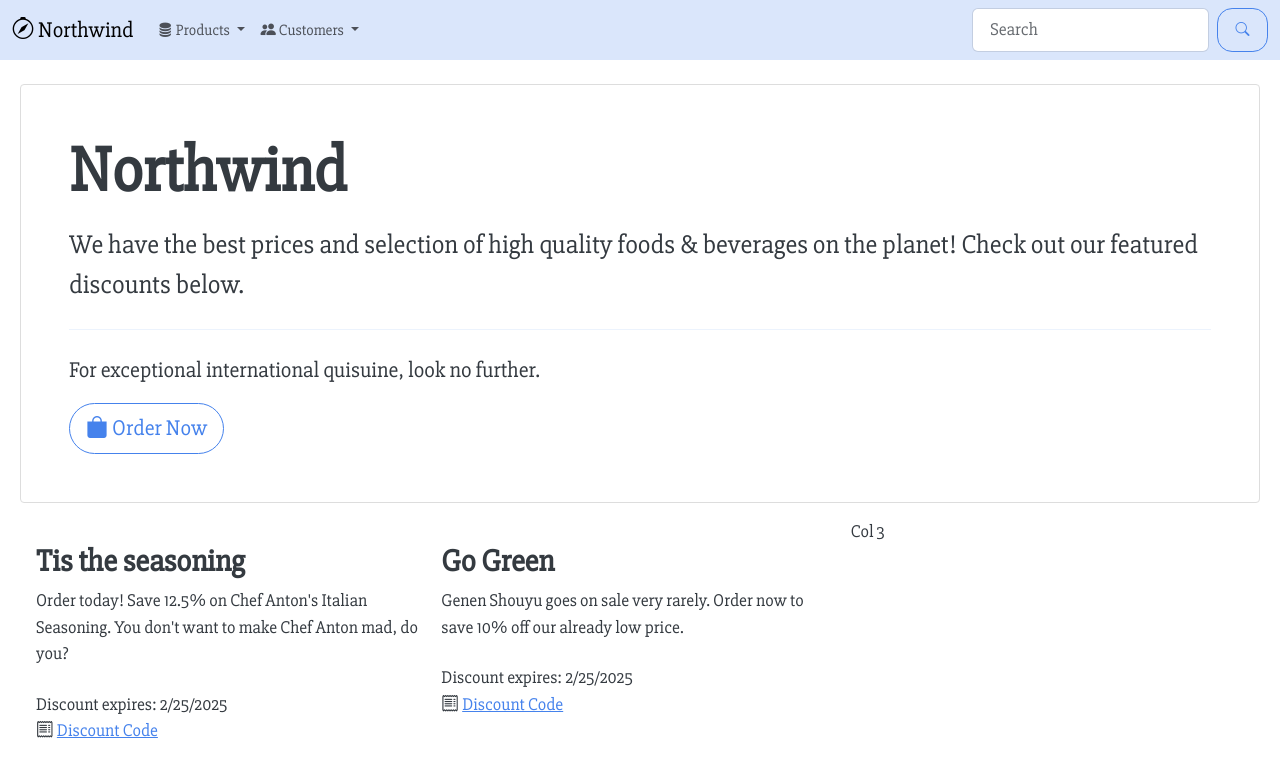
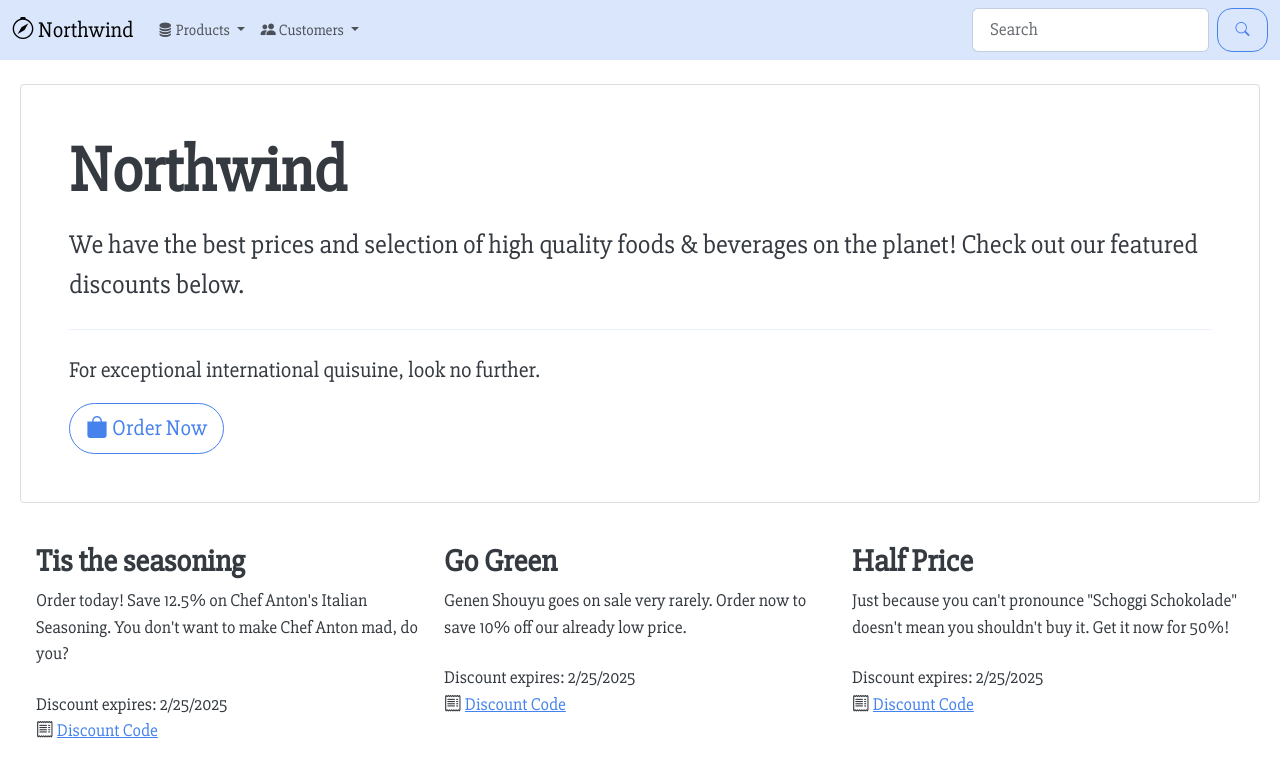
Before and after one commit to JosieC123/Northwind-Client-Pages, a plain HTML site: page index.html in a window 1280 px wide. Drawn offline with nearby package versions, Linux system fonts and the light colour scheme.

Commit message:
[1.03] Add content to column three

```diff
--- a/index.html
+++ b/index.html
@@ -119,8 +119,16 @@
                 data-product="Genen Shouyu"
                 href="#">Discount Code</a>
             </div>
-            <div class="col">
-                Col 3
+            <div class="col px-2 py-4">
+                <h3>Half Price</h3>
+                <div class="mb-4">
+                    Just because you can't pronounce "Schoggi Schokolade" doesn't mean you shouldn't buy it.
+                    Get it now for 50%!
+                </div>
+                <i>Discount expires: 2/25/2025</i> <br />
+                <i class="bi bi-receipt"></i> <a class="discount"
+                data-product="Schoggi Schokolade"
+                href="#">Discount Code</a>
             </div>
         </div>
     </div>
```
